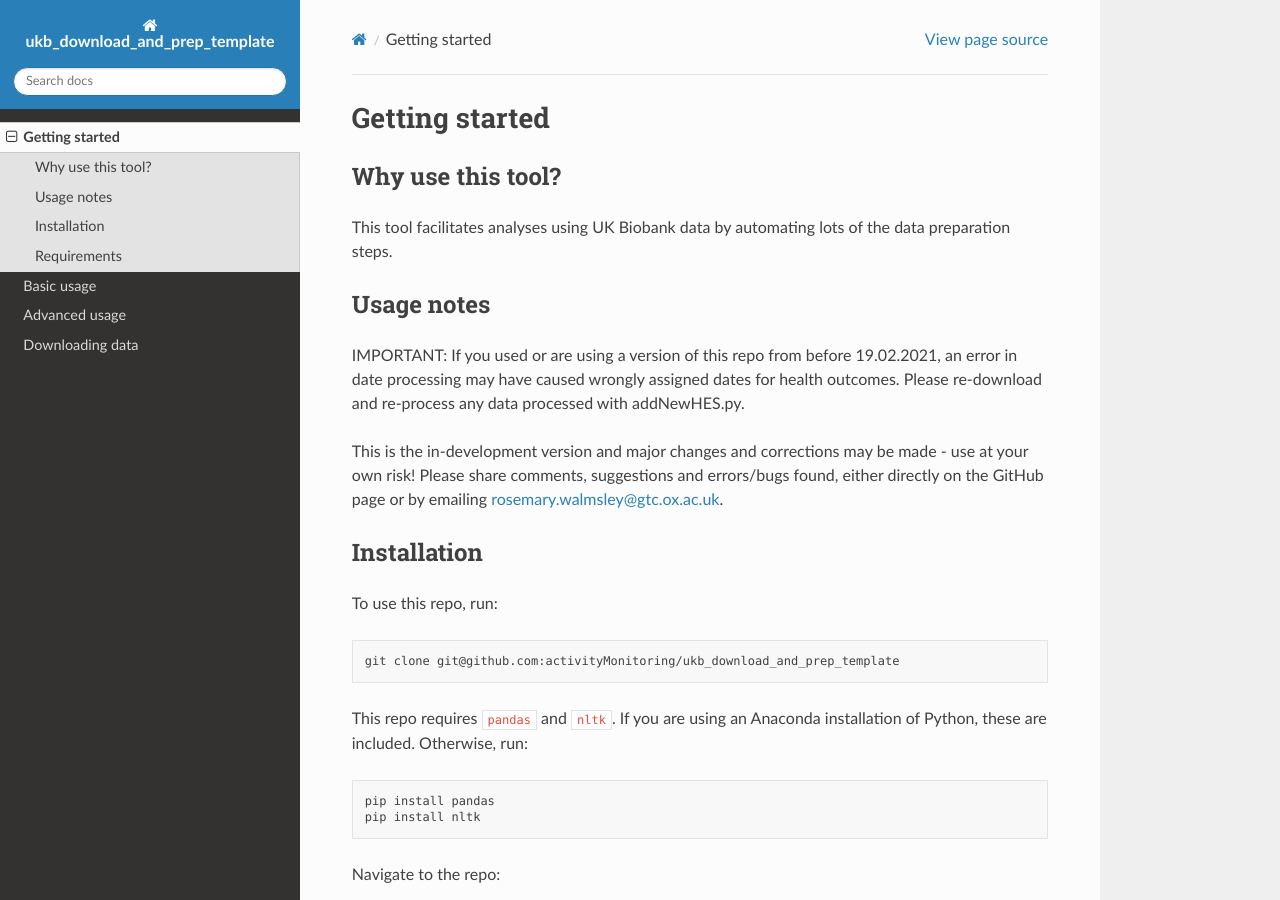
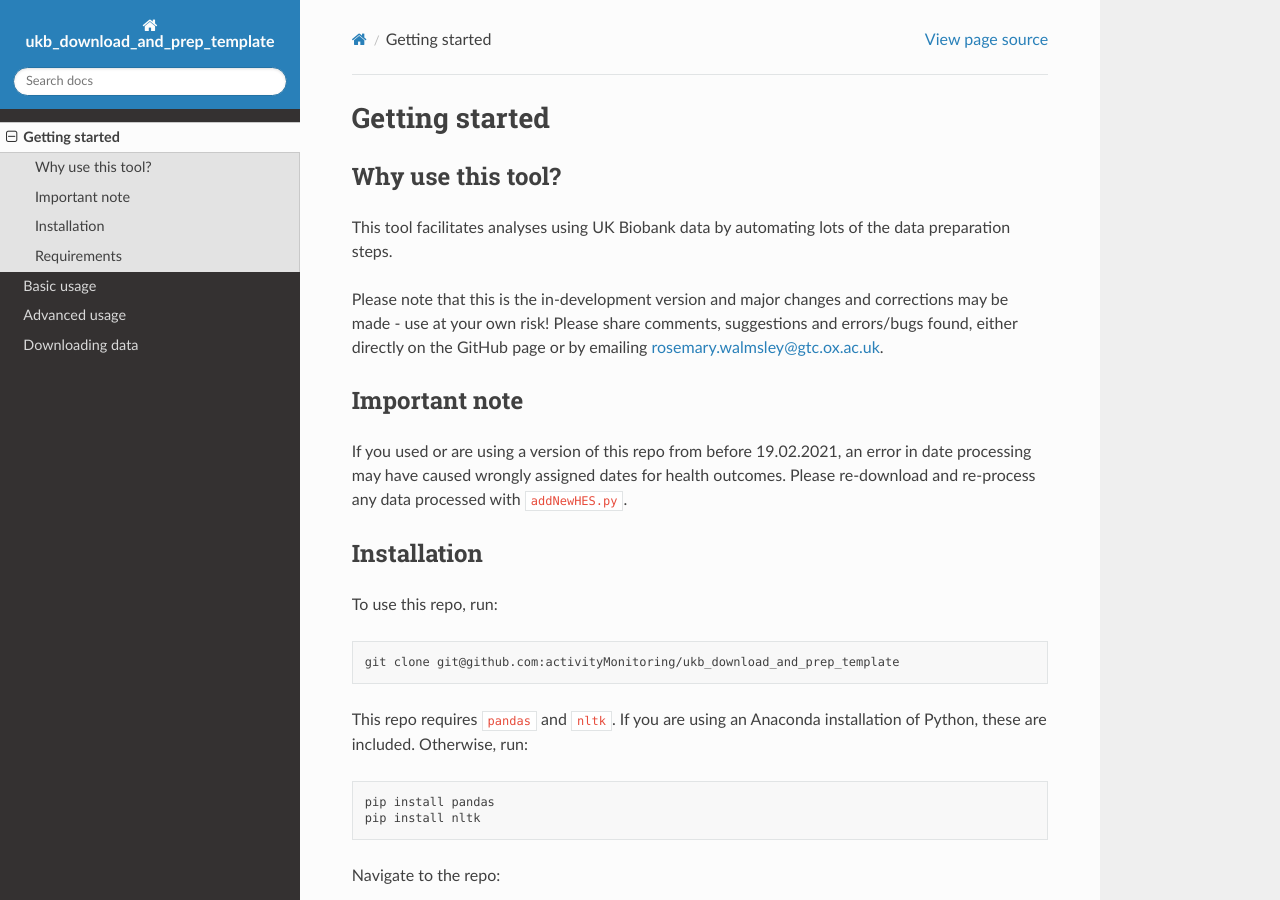
Before and after one commit to OxWearables/ukb_download_and_prep_template, a Sphinx documentation site: the page built from docs/started.rst, in a window 1280 px wide and 900 px high. Built offline with Sphinx 7.4.7 and the Read the Docs theme 2.0.0, drawn with Linux system fonts in a browser that asks for light colours.

Commit message:
Update started.rst

```diff
--- a/docs/started.rst
+++ b/docs/started.rst
@@ -7,12 +7,12 @@
 ********************
 This tool facilitates analyses using UK Biobank data by automating lots of the data preparation steps.
 
+Please note that this is the in-development version and major changes and corrections may be made - use at your own risk! Please share comments, suggestions and errors/bugs found, either directly on the GitHub page or by emailing rosemary.walmsley@gtc.ox.ac.uk.
+
 *******************
-Usage notes
+Important note
 *******************
-IMPORTANT: If you used or are using a version of this repo from before 19.02.2021, an error in date processing may have caused wrongly assigned dates for health outcomes. Please re-download and re-process any data processed with addNewHES.py.
-
-This is the in-development version and major changes and corrections may be made - use at your own risk! Please share comments, suggestions and errors/bugs found, either directly on the GitHub page or by emailing rosemary.walmsley@gtc.ox.ac.uk.
+If you used or are using a version of this repo from before 19.02.2021, an error in date processing may have caused wrongly assigned dates for health outcomes. Please re-download and re-process any data processed with :code:`addNewHES.py`.
 
 *************
 Installation
```
